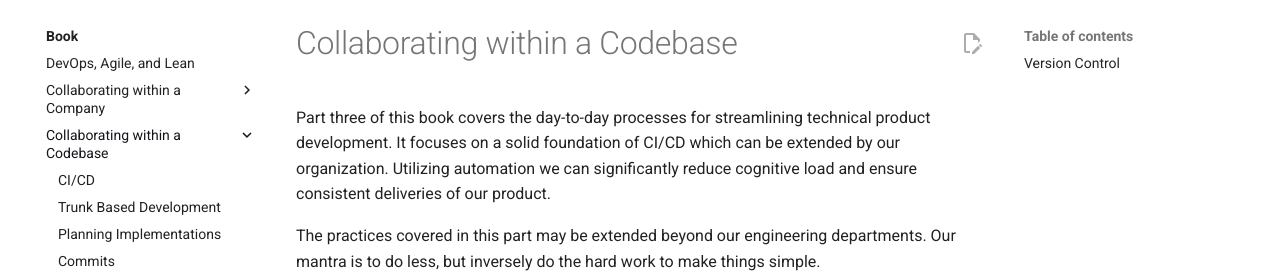
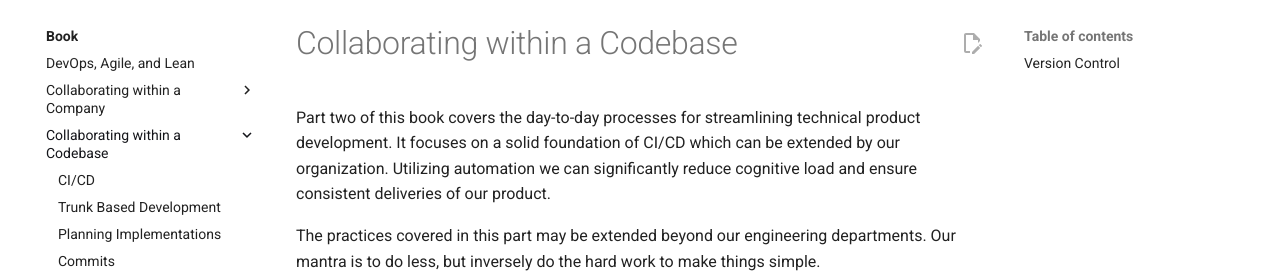
Before and after one commit to engineering-collaboration/book, an MkDocs documentation site: the page built from docs/book/collaborating-within-a-codebase/README.md, in a window 1280 px wide and 900 px high. Shown: the part 124-404 px from the top of the window. Built offline with MkDocs 1.6.1 and Material for MkDocs 9.7.7, drawn with Linux system fonts in a browser that asks for light colours; comment, search, counter and statistics services are not loaded; part of the change alters nothing that is shown.

```diff
--- a/docs/book/collaborating-within-a-codebase/README.md
+++ b/docs/book/collaborating-within-a-codebase/README.md
@@ -5,7 +5,7 @@ description: Collaborating within a Codebase covers the day-to-day processes for
 
 # Collaborating within a Codebase
 
-Part three of this book covers the day-to-day processes for streamlining technical product development. It focuses on a solid foundation of CI/CD which can be extended by our organization. Utilizing automation we can <!-- vale write-good.Weasel = NO -->significantly<!-- vale write-good.Weasel = YES --> reduce cognitive load and ensure consistent deliveries of our product.
+Part two of this book covers the day-to-day processes for streamlining technical product development. It focuses on a solid foundation of CI/CD which can be extended by our organization. Utilizing automation we can <!-- vale write-good.Weasel = NO -->significantly<!-- vale write-good.Weasel = YES --> reduce cognitive load and ensure consistent deliveries of our product.
 
 The practices covered in this part may be extended beyond our engineering departments. Our mantra is to do less, but inversely do the hard work to make things <!-- vale alex.Condescending = NO -->simple<!-- vale alex.Condescending = YES -->.
 
--- a/src/overrides/home.html
+++ b/src/overrides/home.html
@@ -19,7 +19,7 @@
   <div class="flex justify-between w-full px-4 bg-book-naples-yellow">
     <div class="flex items-center mx-auto">
       <p class="flex items-center text-sm font-normal text-book-night">
-        <span>⚠️ This book is still <b>in development</b> and released as a
+        <span>This book is still <b>in development</b> and released as a
           preview</span>
       </p>
     </div>
@@ -49,28 +49,22 @@
       </div>
     </section>
 
-    <div class="mt-0 sm:mt-12 mb-12 sm:mb-32 mx-auto flex flex-col md:gap-8 md:grid md:grid-cols-12">
+    <div class="mt-0 sm:mt-12 mb-12 sm:mb-24 mx-auto flex flex-col md:gap-8 md:grid md:grid-cols-12">
       <div class="mr-auto md:col-span-8">
         <img class="h-auto max-w-full mb-6 rounded-lg" src="./assets/hero.webp" alt="image description" />
 
         <h2 class="text-book-night text-lg md:text-2xl font-extrabold mb-2 mt-0">
-          Our premise
+          About this book
         </h2>
         <p class="text-sm font-normal text-gray-500">
-          Successful software companies adapt to rapid technological, economic, and
-          political changes to viably compete in any market. This fact
-          introduces the paradox of providing a stable and low-latency
-          experience while continuously responding to user feedback and
-          regulatory compliance.
+          Compared to other industries, software products benefit from low upfront costs and low distribution efforts, enabling us to create cheap prototypes and deliver them to users globally with little overhead. Successful software companies adapt to rapid technological, economic, and political changes to viably compete in any market.
         </p>
         <p class="text-sm font-normal text-gray-500">
-          Within <i>Engineering Collaboration</i>, we discuss a vertical slice of strategies that have proven useful for a broad spectrum of organizations.
-          The three sections of this book provide the foundation for building an autonomous,
-          flexible, and collaborative environment at the core of our company.
+          Within <i>Engineering Collaboration</i>, we uncover intramural strategies that have proven useful for a broad spectrum of organizations. We consider how we build autonomous, flexible, and collaborative teams and solve the apparent paradox of providing a stable and low-latency experience while continuously responding to user feedback and regulatory compliance.
         </p>
         <a href="./book/"
           class="text-xs font-bold text-book-night hover:text-book-robin-egg-blue inline-flex items-center">
-          Read Introduction
+          Continue reading
           <svg class="w-3.5 h-3.5 ms-1 rtl:rotate-180" aria-hidden="true" xmlns="http://www.w3.org/2000/svg" fill="none"
             viewBox="0 0 14 10">
             <path stroke="currentColor" stroke-linecap="round" stroke-linejoin="round" stroke-width="1"
@@ -88,11 +82,15 @@
           </h2>
 
           <p class="text-sm font-normal text-gray-500">
-            How do we encourage organic collaboration while limiting noise?
-            Part I discusses strategies for cultivating a growth mindset and sustainably increasing the complexity of our product.
+            Technology officers and software architects make decisions about long-term success.
+            The ability to decide and execute on visions comes at the cost of making day-to-day product decisions.
           </p>
           <p class="text-sm font-normal text-gray-500 mb-4">
-            This section covers policies to advance the professional expertise of our employees while expanding the number of teams within our organization.
+            This chapter focuses on strategies to ensure we foster collaboration and reduce distractions within teams.
+            We optimize the information to noise ratio in communication and ensure our teams have all the tools to make decisions.
+          </p>
+            <p class="text-sm font-normal text-gray-500 mb-4">
+            We lay the foundation of our software products with our organization's topology and culture.
           </p>
           <a href="./book/collaborating-within-a-company/"
             class="text-xs font-bold text-book-night hover:text-book-robin-egg-blue inline-flex items-center">
@@ -111,8 +109,11 @@
           </h2>
 
           <p class="text-sm font-normal text-gray-500">
-            Part II analyzes good practices for the day-to-day work of engineers to achieve software products with high adaptability and stability.
-            We present workflows and automation concepts to increase the frequency of our software deliveries.
+            The second part of <i>Engineering Collaboration</i> analyzes good practices for the day-to-day work
+            of engineers to achieve software products with high adaptability and stability.
+          </p>
+          <p class="text-sm font-normal text-gray-500">
+            We present workflows and automation concepts to increase the frequency of our software deliveries and make it easy for our teams to do the right thing.
           </p>
           <p class="text-sm font-normal text-gray-500">
             Engineers across all levels apply these solutions to build a foundation for sustainable growth of our product.
--- a/src/overrides/style.html
+++ b/src/overrides/style.html
@@ -2034,8 +2034,8 @@
     visibility: hidden
   }
 
-  .sm\:mb-32 {
-    margin-bottom: 8rem
+  .sm\:mb-24 {
+    margin-bottom: 6rem
   }
 
   .sm\:mt-12 {
```
